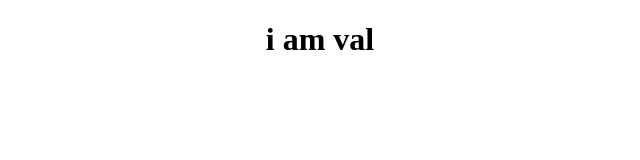
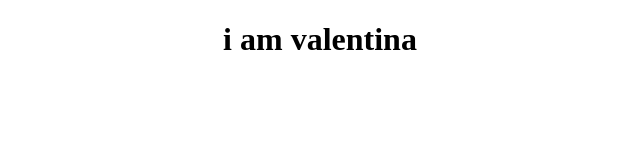
Before and after one commit to valenquin/valenquin.github.io, a plain HTML site: page about.html in a window 1280 px wide. Shown: the whole page, without its empty margins (320-960 px from the left). Drawn offline with Linux system fonts and the light colour scheme.

Commit message:
name change

```diff
--- a/about.html
+++ b/about.html
@@ -5,5 +5,5 @@
 </head>
 
 <body>
-<h1> i am val </h1>
+<h1> i am valentina</h1>
 </body>
```
